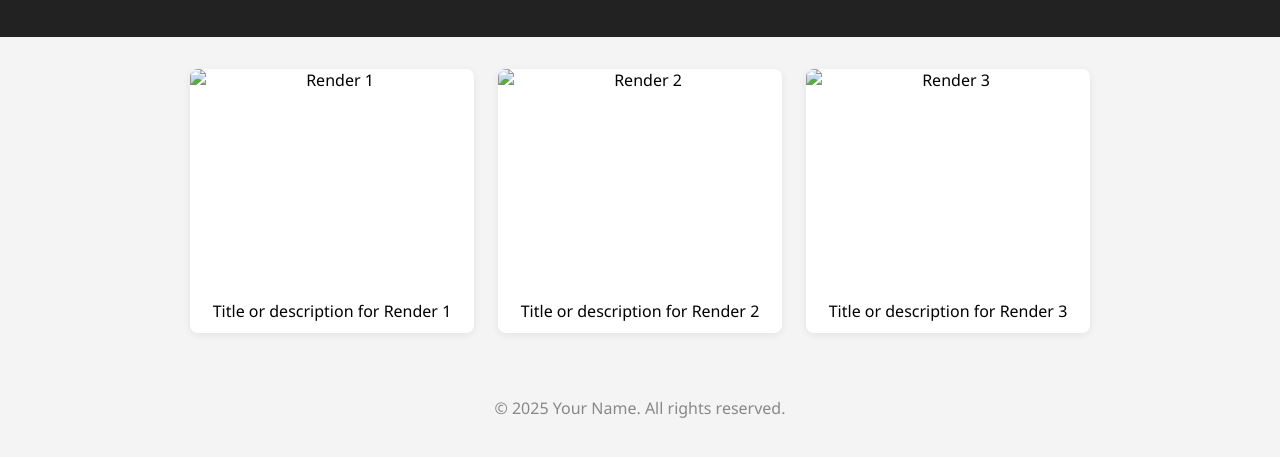
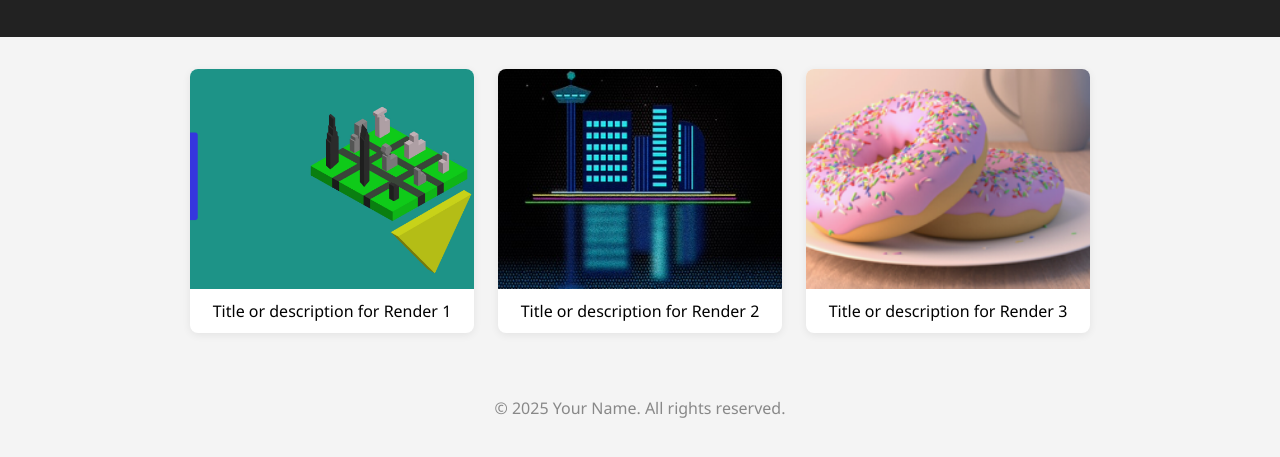
Before and after one commit to Wonka15/wonka15.github.io, a plain HTML site: page portfolio.html in a window 1280 px wide. Shown: the part 135-592 px from the top of the page. Drawn offline with Linux system fonts and the light colour scheme.

Commit message:
Update portfolio.html
added_3_images

```diff
--- a/portfolio.html
+++ b/portfolio.html
@@ -71,15 +71,15 @@
             <div class="gallery">
                 <!-- Example gallery items below. Replace src and caption text with your own -->
                 <div class="gallery-item">
-                    <img src="images/render1.jpg" alt="Render 1">
+                    <img src="images/City.jpg" alt="Render 1">
                     <div class="caption">Title or description for Render 1</div>
                 </div>
                 <div class="gallery-item">
-                    <img src="images/render2.jpg" alt="Render 2">
+                    <img src="images/Space.jpg" alt="Render 2">
                     <div class="caption">Title or description for Render 2</div>
                 </div>
                 <div class="gallery-item">
-                    <img src="images/render3.jpg" alt="Render 3">
+                    <img src="images/Donut.jpg" alt="Render 3">
                     <div class="caption">Title or description for Render 3</div>
                 </div>
                 <!-- Add or duplicate more gallery-item blocks for more renders -->
```
